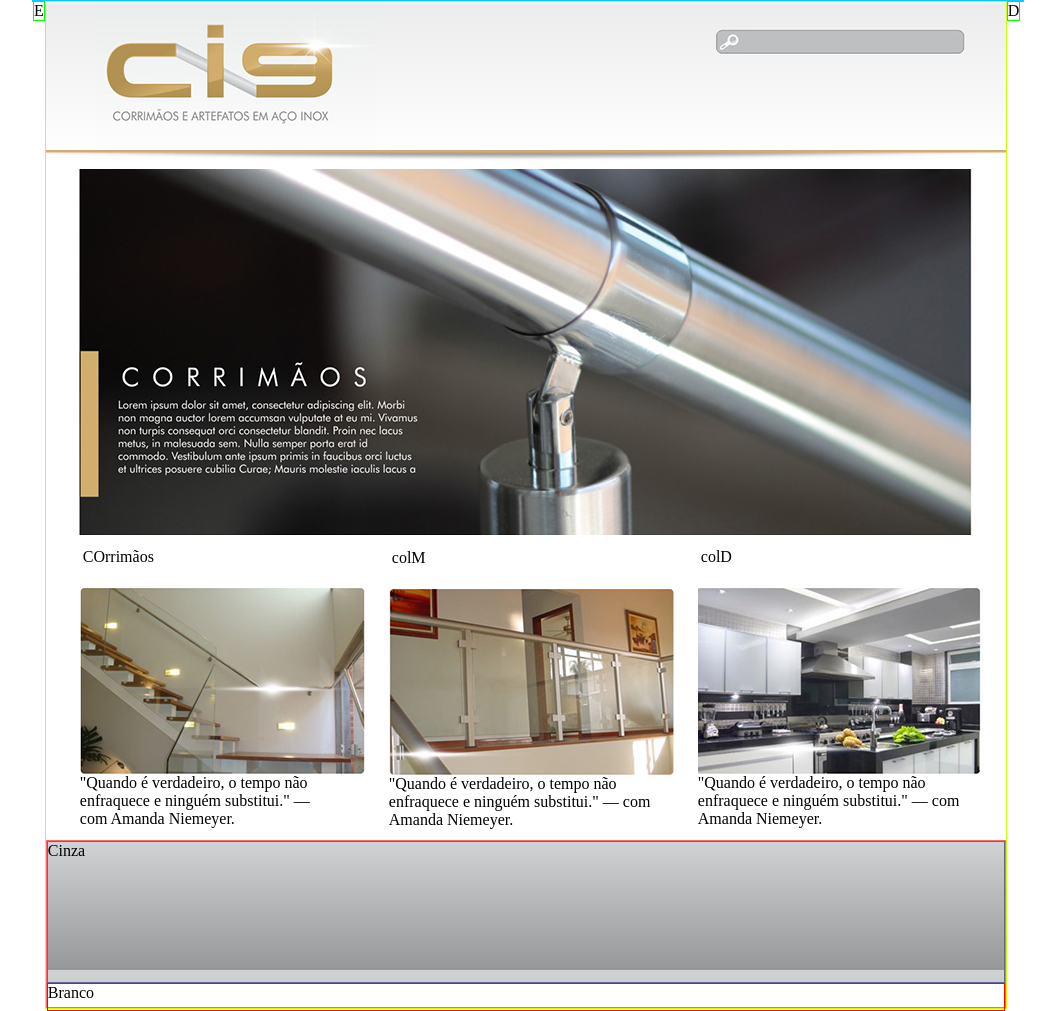
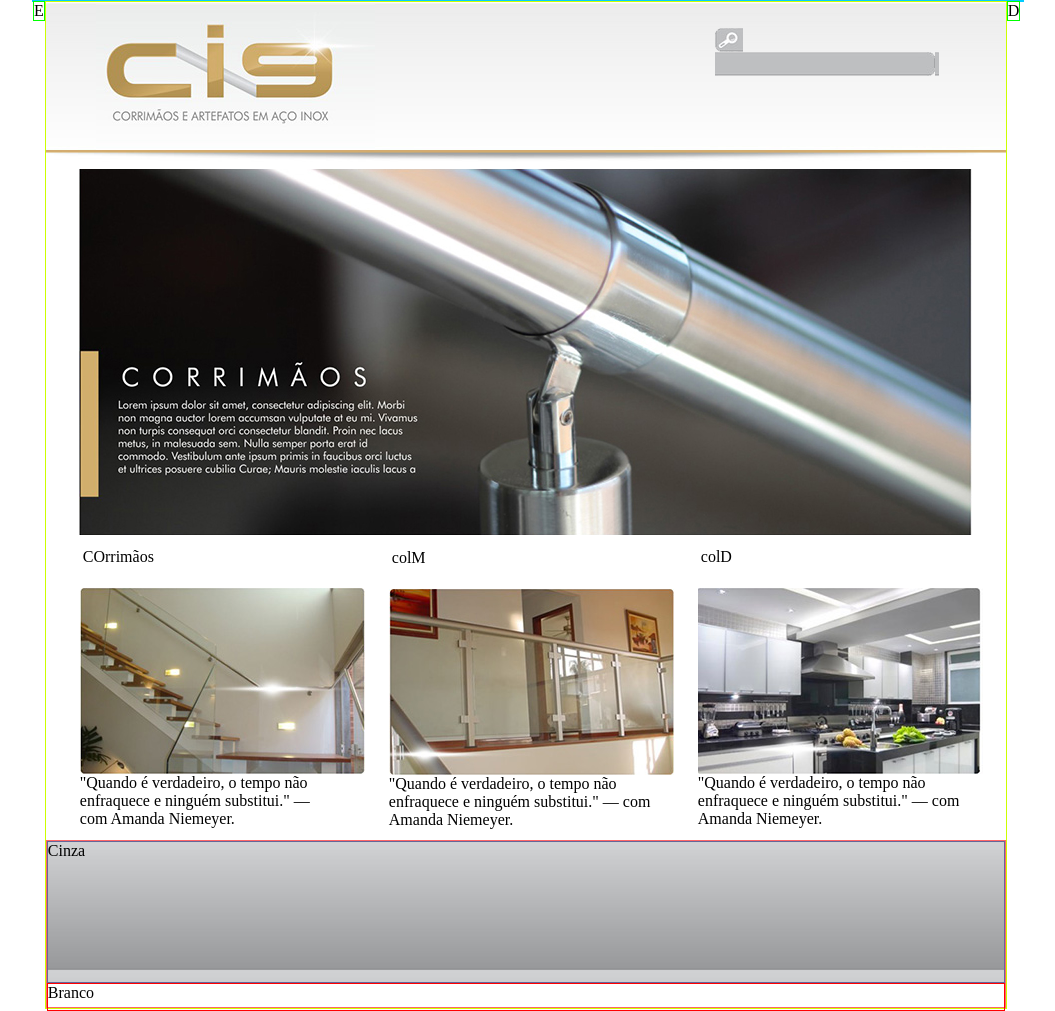
Before and after one commit to thiagomns/ci9, a PHP site: page / in a window 1280 px wide. Shown: the whole page, without its empty margins (112-1167 px from the left). Run offline with PHP 8.4, Linux system fonts and the light colour scheme.

Commit message:
barra de search

```diff
--- a/index.php
+++ b/index.php
@@ -3,7 +3,19 @@
 <head>
 <meta http-equiv="Content-Type" content="text/html; charset=utf-8" />
 <link rel="stylesheet" type="text/css" media="all" href='style.css' />
-<title>Untitled Document</title>
+<title>Ci9</title>
+
+<script type="text/javascript">
+
+    function submit() {
+
+        alert("Enviou");
+
+    }
+
+</script>
+
+
 </head>
 
 <body>
@@ -11,7 +23,7 @@
     	<div class="sombraEsquerda">E</div>
            	<div class="site">
                 <div class="header">
-                	<div class="barraPesquisa"><img src="imgs/barrapesquisa_03.jpg" /></div>
+                	<div class="barraPesquisa"><form action="#"><button type="button" class='botaoSearch'  onclick="alert('Hello world!')">ok</button><input type="text" name="search" class="barraSearch"></form></div>
                     <div class="logoheader"><img src="imgs/logoheader_03.jpg"/></div>
                 </div><!-- header -->
             	<div class="content">
--- a/style.css
+++ b/style.css
@@ -13,6 +13,10 @@ body {margin:0}
 .site .header { height:160px; background:url(imgs/headerBG.jpg) no-repeat; padding-left:50px; padding-top:2px; padding-right:40px}
 .site .header .headerlogo {width:279px; float:left}
 .site .header .barraPesquisa {width:251px; height:27px; margin:0 auto ;float:right; padding-top:24px}
+.site .header button.botaoSearch { border: none; margin: 0; padding: 0;  background: url(imgs/searchBotao.png); width: 28px; height: 24px; text-indent: -9999px }
+.site .header button.botaoSearch:hover { background: url(imgs/searchBotaoHover.png); }
+.site .header button.botaoSearch img {  }
+.site .header input.barraSearch { background: url(imgs/searchInput.png); border: none; width: 220px; height: 22px;}
 
 
 /* Conteúdo */
```
Also changed, not shown: imgs/searchBotao.png (added), imgs/searchBotaoHover.png (added), imgs/searchInput.png (added).
